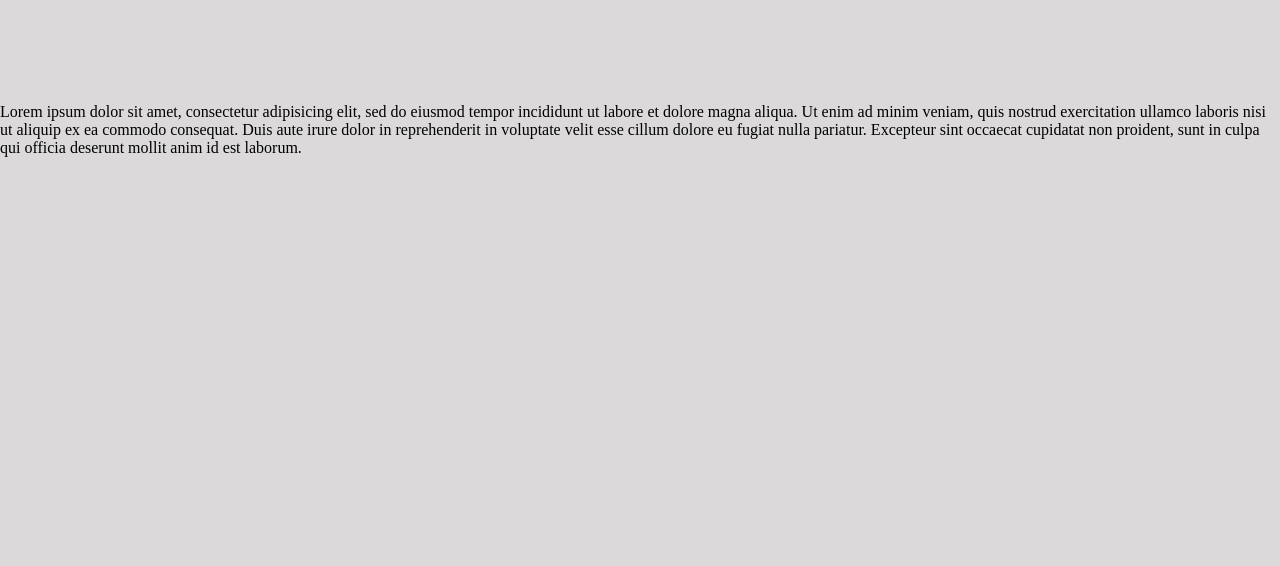
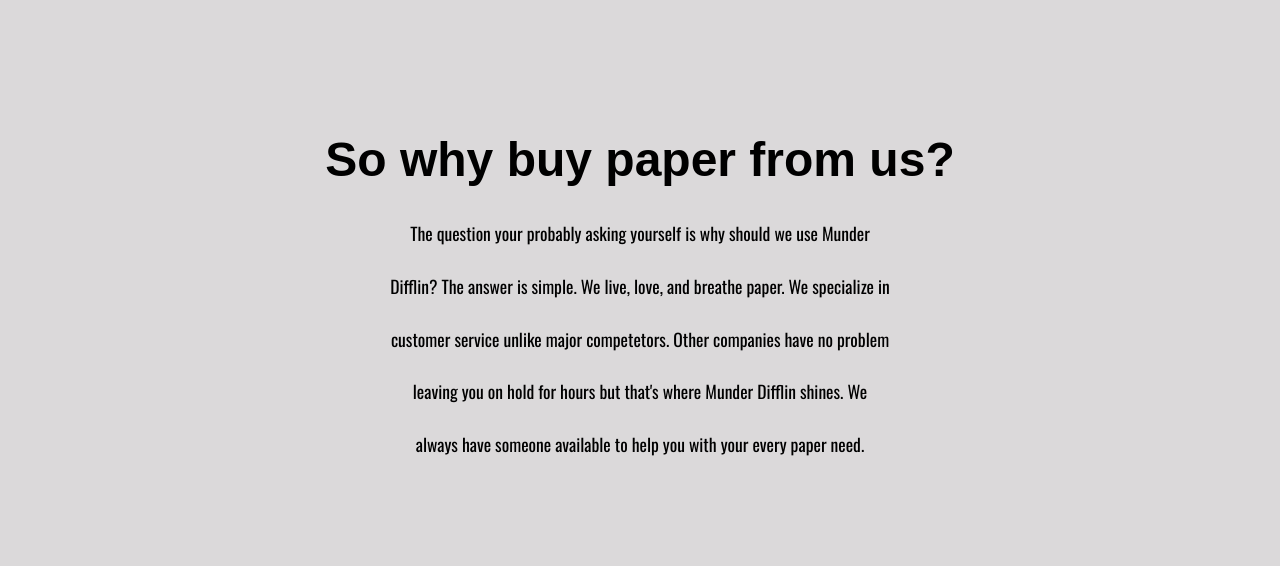
Before and after one commit to ctobiasz/MunderDifflinProject, a plain HTML site: page index.html in a window 1280 px wide. Shown: the part 994-1560 px from the top of the page. Drawn offline with nearby package versions, Linux system fonts and the light colour scheme; a web font is replaced by a local one.

Commit message:
added a new header and paragraph and centered

```diff
--- a/index.html
+++ b/index.html
@@ -6,7 +6,7 @@
     <link rel="stylesheet" href="main.css">
     <link href="https://fonts.googleapis.com/css?family=Francois+One" rel="stylesheet">
     <link href="https://fonts.googleapis.com/css?family=Anton" rel="stylesheet">
-  </head>
+    <link href="https://fonts.googleapis.com/css?family=Oswald" rel="stylesheet">  </head>
   <body>
 
     <div class="navbar">
@@ -45,8 +45,15 @@
 <br>
 
 <section id="mainstatement">
-  <p> Lorem ipsum dolor sit amet, consectetur adipisicing elit, sed do eiusmod tempor incididunt ut labore et dolore magna aliqua. Ut enim ad minim veniam, quis nostrud exercitation ullamco laboris nisi ut aliquip ex ea commodo consequat. Duis aute irure dolor in reprehenderit in voluptate velit esse cillum dolore eu fugiat nulla pariatur. Excepteur sint occaecat cupidatat non proident, sunt in culpa qui officia deserunt mollit anim id est laborum.
-</p>
+  <h3 id="paperHeader">So why buy paper from us? </h3>
+  <div id="boxlfp">
+  <p id="loveforpaper"> The question your probably asking yourself is why should we
+    use Munder Difflin? The answer is simple. We live, love, and breathe paper. We
+    specialize in customer service unlike major competetors. Other companies have
+    no problem leaving you on hold for hours but that's where Munder Difflin shines.
+    We always have someone available to help you with your every paper need.
+  </p>
+</div>
 </section>
 
 
--- a/main.css
+++ b/main.css
@@ -11,6 +11,7 @@
   list-style-type: none;
 }
 .navbar {
+  position: fixed;
   display: inline-block;
   list-style-type: none;
   overflow: hidden;
@@ -63,6 +64,7 @@
 .headline {
   display: grid;;
   width: 100%;
+  padding-top: 70px;
   float: center;
   margin-bottom: 50px;
 }
@@ -181,11 +183,42 @@
 /* THIS IS THE MAIN STATEMENT (SECTION) */
 
 #mainstatement {
-  height: 600px;
+  height: 500px;
   width: auto;
+  display: grid;
+  float: center;
+  text-align: center;
+}
+
+#paperHeader {
+  height: 100px;
+  margin-bottom: -125px;
+  display: inline;
+  font-family: 'Francois One', sans-serif;
+  font-size: 3em;
+  text-align: center;
+  line-height: 80%;
+}
+
+#boxlfp {
+  margin: 0 auto;
+  display: block;
+  text-align: center;
+  width: 500px;
+  margin-bottom: 30px;
+  line-height: 10%;
 }
 
 
+
+#loveforpaper {
+  display: inline-block;
+  line-height: 3;
+  font-family: 'Oswald', sans-serif;
+  font-size: 1.1em;
+  text-align: center;
+
+}
 
 
 
```
